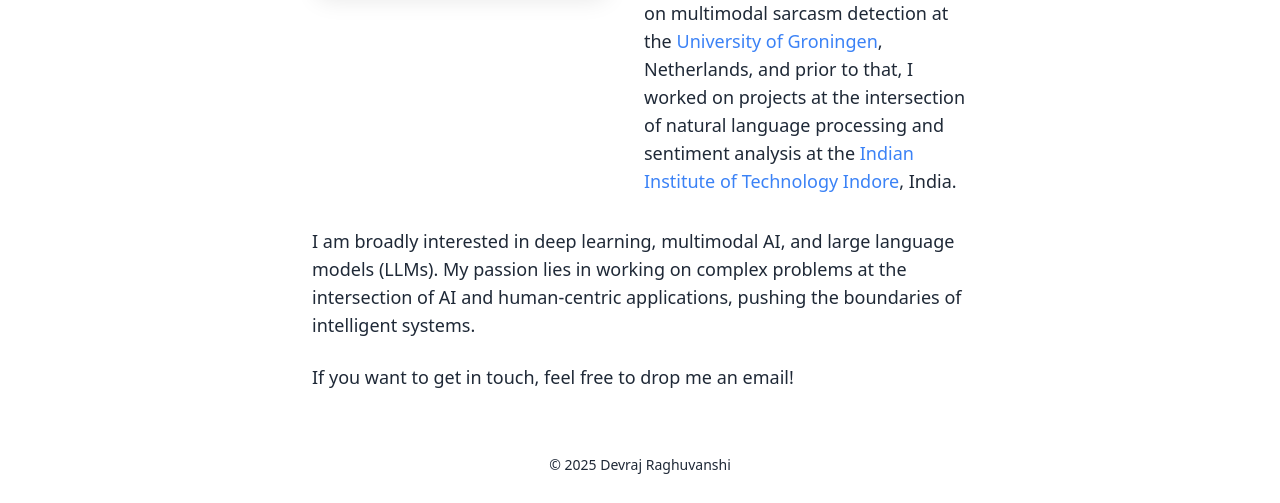
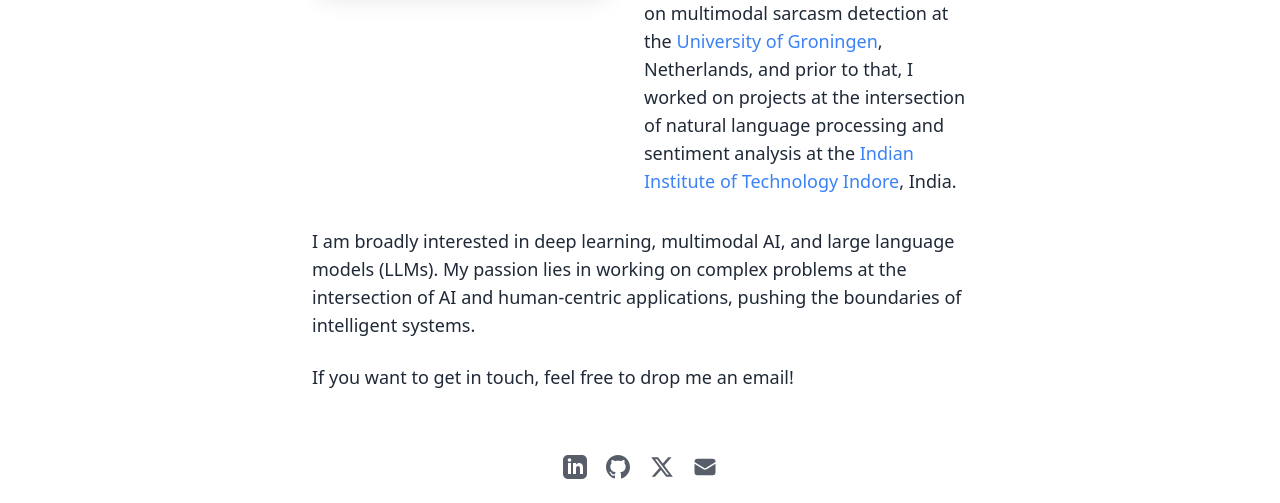
Before and after one commit to devraj-raghuvanshi/portfolio, an Astro site: page / in a window 1280 px wide. Shown: the part 346-849 px from the top of the page. Built offline with nearby package versions, Linux system fonts and the light colour scheme; Astro itself is replaced by a stand-in of ours.

Commit message:
feat: Add social media links to footer with icons for LinkedIn, GitHub, Twitter, and Email

```diff
--- a/src/components/Footer.astro
+++ b/src/components/Footer.astro
@@ -3,12 +3,28 @@
 ---
 
 <footer class="footer footer-center block mb-5 pt-10">
-  <div class="pb-2">
-    &copy; {today.getFullYear()} Devraj Raghuvanshi
-  </div>
-  <div class="inline opacity-75">
-
-
+  <div class="inline opacity-75 space-x-4">
+    <a href="https://www.linkedin.com/in/devraj-raghuvanshi-a695051b7" target="_blank" rel="noopener noreferrer" class="hover:opacity-100">
+      <svg xmlns="http://www.w3.org/2000/svg" width="24" height="24" viewBox="0 0 24 24" class="inline-block fill-current">
+        <path d="M19 0h-14c-2.761 0-5 2.239-5 5v14c0 2.761 2.239 5 5 5h14c2.762 0 5-2.239 5-5v-14c0-2.761-2.238-5-5-5zm-11 19h-3v-11h3v11zm-1.5-12.268c-.966 0-1.75-.79-1.75-1.764s.784-1.764 1.75-1.764 1.75.79 1.75 1.764-.783 1.764-1.75 1.764zm13.5 12.268h-3v-5.604c0-3.368-4-3.113-4 0v5.604h-3v-11h3v1.765c1.396-2.586 7-2.777 7 2.476v6.759z"/>
+      </svg>
+    </a>
+    <a href="https://github.com/devraj-raghuvanshi" target="_blank" rel="noopener noreferrer" class="hover:opacity-100">
+      <svg xmlns="http://www.w3.org/2000/svg" width="24" height="24" viewBox="0 0 24 24" class="inline-block fill-current">
+        <path d="M12 0c-6.626 0-12 5.373-12 12 0 5.302 3.438 9.8 8.207 11.387.599.111.793-.261.793-.577v-2.234c-3.338.726-4.033-1.416-4.033-1.416-.546-1.387-1.333-1.756-1.333-1.756-1.089-.745.083-.729.083-.729 1.205.084 1.839 1.237 1.839 1.237 1.07 1.834 2.807 1.304 3.492.997.107-.775.418-1.305.762-1.604-2.665-.305-5.467-1.334-5.467-5.931 0-1.311.469-2.381 1.236-3.221-.124-.303-.535-1.524.117-3.176 0 0 1.008-.322 3.301 1.23.957-.266 1.983-.399 3.003-.404 1.02.005 2.047.138 3.006.404 2.291-1.552 3.297-1.23 3.297-1.23.653 1.653.242 2.874.118 3.176.77.84 1.235 1.911 1.235 3.221 0 4.609-2.807 5.624-5.479 5.921.43.372.823 1.102.823 2.222v3.293c0 .319.192.694.801.576 4.765-1.589 8.199-6.086 8.199-11.386 0-6.627-5.373-12-12-12z"/>
+      </svg>
+    </a>
+    <a href="https://x.com/devrajraghu" target="_blank" rel="noopener noreferrer" class="hover:opacity-100">
+      <svg xmlns="http://www.w3.org/2000/svg" width="24" height="24" viewBox="0 0 24 24" class="inline-block fill-current">
+        <path d="M18.244 2.25h3.308l-7.227 8.26 8.502 11.24H16.17l-5.214-6.817L4.99 21.75H1.68l7.73-8.835L1.254 2.25H8.08l4.713 6.231zm-1.161 17.52h1.833L7.084 4.126H5.117z"/>
+      </svg>
+    </a>
+    <a href="mailto:devraj_raghuvanshi@brown.edu" class="hover:opacity-100">
+      <svg xmlns="http://www.w3.org/2000/svg" width="24" height="24" viewBox="0 0 24 24" class="inline-block fill-current">
+        <path d="M1.5 8.67v8.58a3 3 0 003 3h15a3 3 0 003-3V8.67l-8.928 5.493a3 3 0 01-3.144 0L1.5 8.67z"/>
+        <path d="M22.5 6.908V6.75a3 3 0 00-3-3h-15a3 3 0 00-3 3v.158l9.714 5.978a1.5 1.5 0 001.572 0L22.5 6.908z"/>
+      </svg>
+    </a>
   </div>
 </footer>
 <style></style>
```
